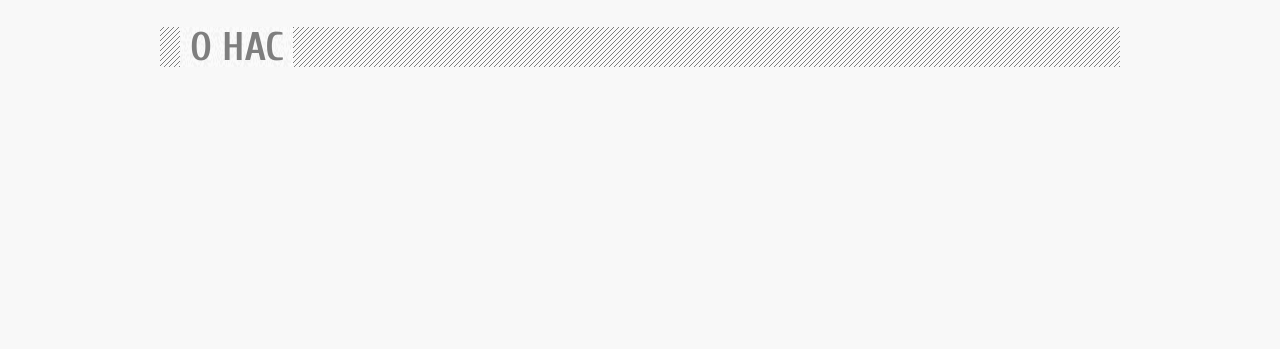
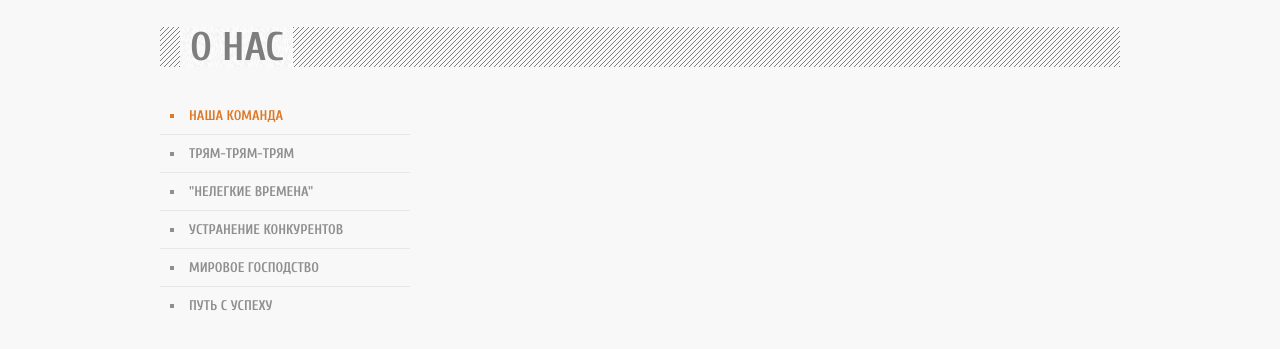
Before and after one commit to artfaal/saunamaster-template, a plain HTML site: page about.html in a window 1280 px wide. Shown: the part 179-528 px from the top of the page. Drawn offline with nearby package versions, Linux system fonts and the light colour scheme.

Commit message:
add sidebar, but not so clear

```diff
--- a/about.html
+++ b/about.html
@@ -45,7 +45,19 @@
             <div class="heading">
                 <h1>О НАС</h1>
             </div>
-            <aside></aside>
+
+            <aside>
+                <nav>
+                    <ul class="aside-menu">
+                        <li class="active">НАША КОМАНДА</li>
+                        <li><a href="/donec/">ТРЯМ-ТРЯМ-ТРЯМ</a></li>
+                        <li><a href="/vestibulum/">"НЕЛЕГКИЕ ВРЕМЕНА"</a></li>
+                        <li><a href="/etiam/">УСТРАНЕНИЕ КОНКУРЕНТОВ</a></li>
+                        <li><a href="/phasellus/">МИРОВОЕ ГОСПОДСТВО</a></li>
+                        <li><a href="/cras/">ПУТЬ С УСПЕХУ</a></li>
+                    </ul>
+                </nav>
+            </aside>
             <section></section>
         </div>
         <footer></footer>
--- a/css/styles.css
+++ b/css/styles.css
@@ -151,8 +151,38 @@ h1 {
 }
 
 
+/* ================ ASIDE ================*/
+aside {
+    float: left;
+    width: 250px;
+}
+.aside-menu li {
+    font-weight: 300;
+    list-style-type: square;
+    border-top: 1px solid #e7e7e7;
+}
+
+.aside-menu li:first-child {
+    border: none;
+}
+
+.aside-menu li.active {
+    color: #e07926;
+}
+
+.aside-menu a {
+    color: #8f8f8f;
+}
 
 
+
+
+
+
+section {
+    margin-left: 280px;
+    padding-bottom: 50px;
+}
 
 /* ==========================================================================
    Media Queries
```
